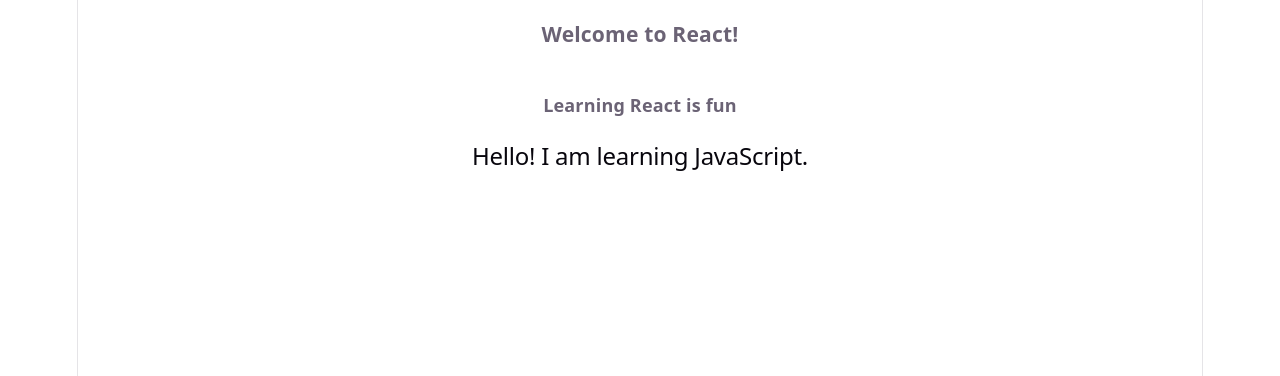
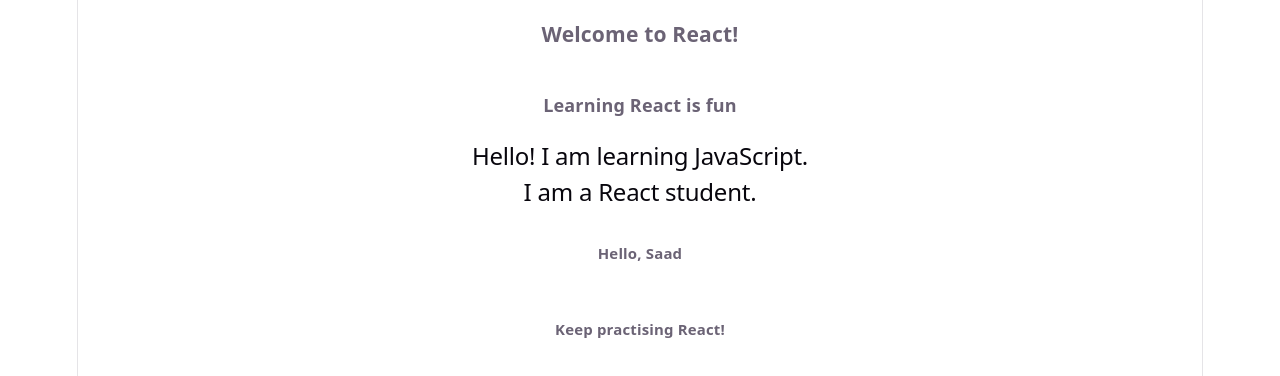
Before and after one commit to Yasinsandhu/React-Basics-Learning, a React (Vite) app in the folder 01-Module-01/02-Syntax-and-Practice/react-practice/: page / in a window 1280 px wide. Shown: the top 376 px of the page. Built offline with nearby package versions, Linux system fonts and the light colour scheme.

Commit message:
JSXSyntax & Arrow Function Practice

```diff
--- a/01-Module-01/02-Syntax-and-Practice/react-practice/src/App.jsx
+++ b/01-Module-01/02-Syntax-and-Practice/react-practice/src/App.jsx
@@ -17,12 +17,18 @@ Hello React!
 // import { Footer } from "./components/Footer.jsx";
 import Welcome from "./Lessons/Module-01/ArrowFunction/ArrowFunctions";
 import { Greeting } from "./Lessons/Module-01/ArrowFunction/ArrowFunctions";
+import { Student } from "./Lessons/Module-01/ArrowFunction/ArrowFunctions";
+import { User } from "./Lessons/Module-01/ArrowFunction/ArrowFunctions";
+import { Message } from "./Lessons/Module-01/ArrowFunction/ArrowFunctions";
 
 function App() {
   return (
     <>
       <Welcome />
       <Greeting />
+      <Student />
+      <User name="Saad" />
+      <Message />
     </>
   );
   // {
--- a/01-Module-01/02-Syntax-and-Practice/react-practice/src/Lessons/Module-01/ArrowFunction/ArrowFunctions.jsx
+++ b/01-Module-01/02-Syntax-and-Practice/react-practice/src/Lessons/Module-01/ArrowFunction/ArrowFunctions.jsx
@@ -10,4 +10,20 @@ function Welcome() {
 export const Greeting = function () {
   return <h2>Hello! I am learning JavaScript.</h2>;
 };
+
+export const Student = () => {
+  return <h2>I am a React student.</h2>;
+};
+
+export const User = (props) => {
+  return (
+    <div>
+      <h5>Hello, {props.name}</h5>
+    </div>
+  );
+};
+
+export const Message = () => <h5>Keep practising React!</h5>;
+
+
 export default Welcome;
```
